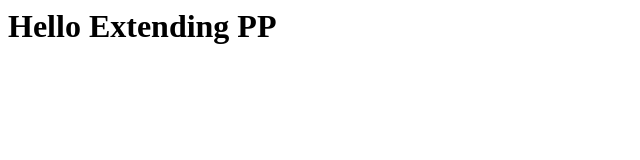
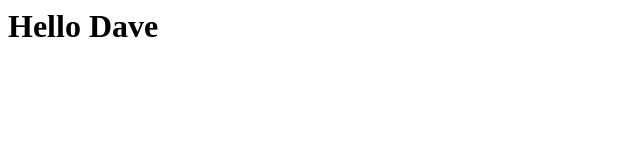
Before and after one commit to Hedgehawk11/teste, a browser extension: page index.html in a window 1280 px wide. Shown: the whole page, without its empty margins (0-640 px from the left). Drawn offline with Linux system fonts and the light colour scheme.

Commit message:
Update index.html

```diff
--- a/index.html
+++ b/index.html
@@ -1,6 +1,6 @@
 <html>
   <body>
-    <h1>Hello Extending PP</h1>
+    <h1>Hello Dave</h1>
     <script src="popup.js"></script>
   </body>
 </html>
```
